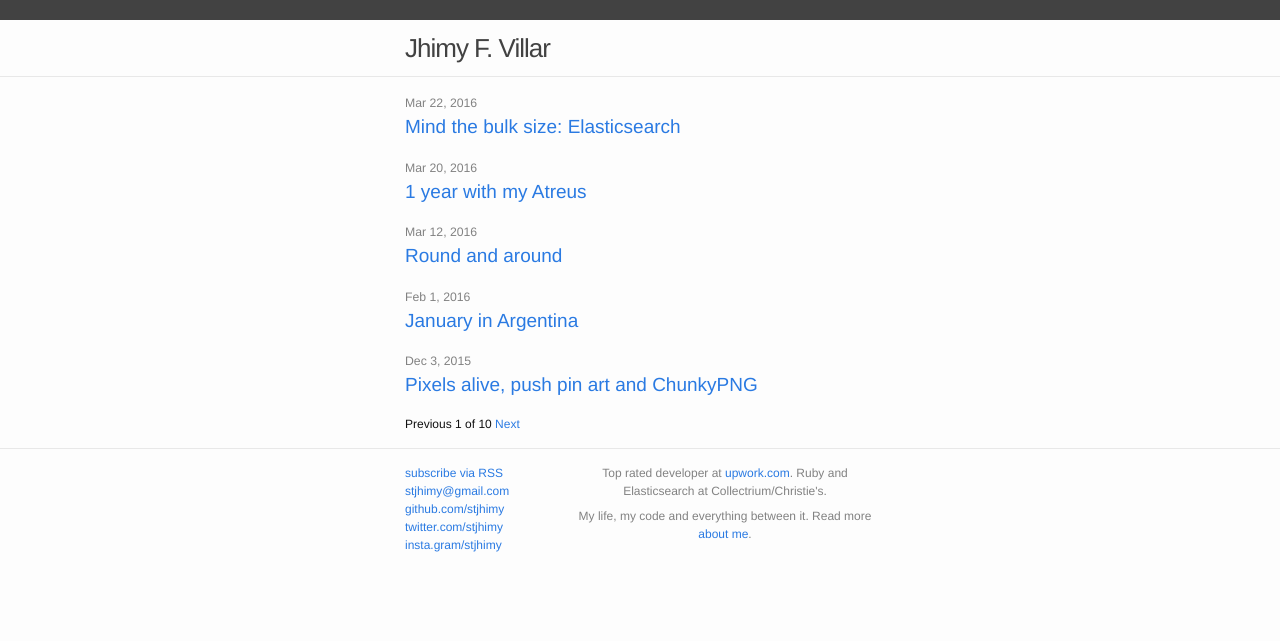
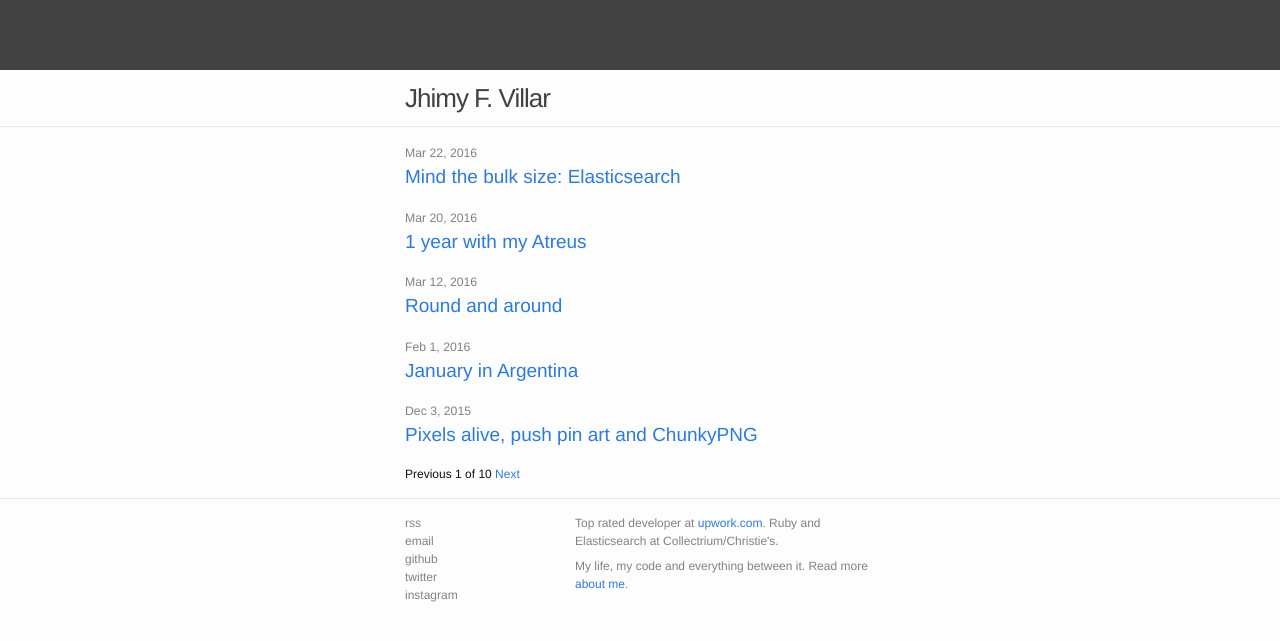
Before and after one commit to stjhimy/stjhimy.github.io, a Jekyll site: the page built from index.html, in a window 1280 px wide. Shown: the top 641 px of the page. Built offline with Jekyll 4.4.1, drawn with Linux system fonts in a browser that asks for light colours; the list of posts is cut into pages by our own code.

Commit message:
Update layout

```diff
--- a/_includes/footer.html
+++ b/_includes/footer.html
@@ -12,19 +12,19 @@
       <div class="footer-col footer-col-2">
         <ul class="social-media-list">
           <li>
-            <a href="/feed.xml" target="blank"><span class="username">subscribe via RSS</span></a>
+            <a href="/feed.xml" target="blank"><span class="username">rss</span></a>
           </li>
           <li>
-            <a href="mailto:stjhimy@gmail.com" target="blank"><span class="username">stjhimy@gmail.com</span></a>
+            <a href="mailto:stjhimy@gmail.com" target="blank"><span class="username">email</span></a>
           </li>
           <li>
-            <a href="https://github.com/stjhimy" target="blank"><span class="username">github.com/stjhimy</span></a>
+            <a href="https://github.com/stjhimy" target="blank"><span class="username">github</span></a>
           </li>
           <li>
-            <a href="https://twitter.com/stjhimy" target="blank"><span class="username">twitter.com/stjhimy</span></a>
+            <a href="https://twitter.com/stjhimy" target="blank"><span class="username">twitter</span></a>
           </li>
           <li>
-            <a href="https://instagram.com/stjhimy" target="blank"><span class="username">insta.gram/stjhimy</span></a>
+            <a href="https://instagram.com/stjhimy" target="blank"><span class="username">instagram</span></a>
           </li>
         </ul>
       </div>
--- a/_sass/_layout.scss
+++ b/_sass/_layout.scss
@@ -2,7 +2,7 @@
  * Site header
  */
 .site-header {
-    border-top: 20px solid $grey-color-dark;
+    border-top:  70px solid $grey-color-dark;
     border-bottom: 1px solid $grey-color-light;
     min-height: 56px;
 
@@ -136,13 +136,19 @@
 .footer-col-2 {
   width: 150px;
   float: left;
-  text-alig: justify;
+  text-align: left;
+  color: $grey-color;
+  font-size: 12px;
+}
+
+.footer-col-2 a {
+  color: $grey-color;
 }
 
 .footer-col-3 {
   width: 300px;
   float: right;
-  text-align: center;
+  text-align: left;
 }
 
 @include media-query($on-laptop) {
```
